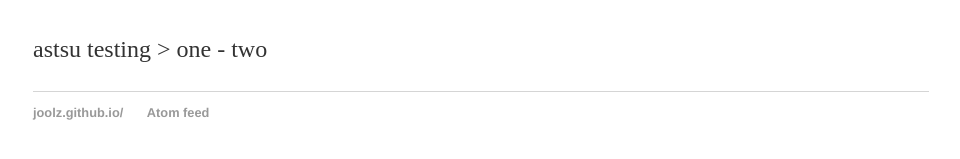
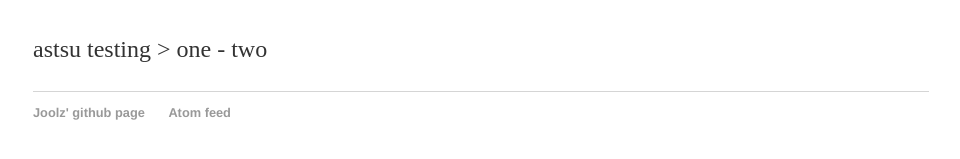
Before and after one commit to joolz/joolz.github.com, a Jekyll site: the page built from index.html, in a window 1280 px wide. Shown: the part 164-323 px from the top of the page, without its empty margins (159-1119 px from the left). Built offline with Jekyll 4.4.1, drawn with Linux system fonts in a browser that asks for light colours.

Commit message:
Update default.html

```diff
--- a/_layouts/default.html
+++ b/_layouts/default.html
@@ -19,7 +19,7 @@
 			</div><!-- /.container -->
 			<footer>
 	    		<ul>
-	        		<li><a href="http://joolz.github.io/">joolz.github.io/</a></li>
+	        		<li><a href="http://joolz.github.io/">Joolz' github page</a></li>
 	        		<li><a href="http://joolz.github.io/blog/atom.xml">Atom feed</a></li>
 				</ul>
 			</footer>
```
